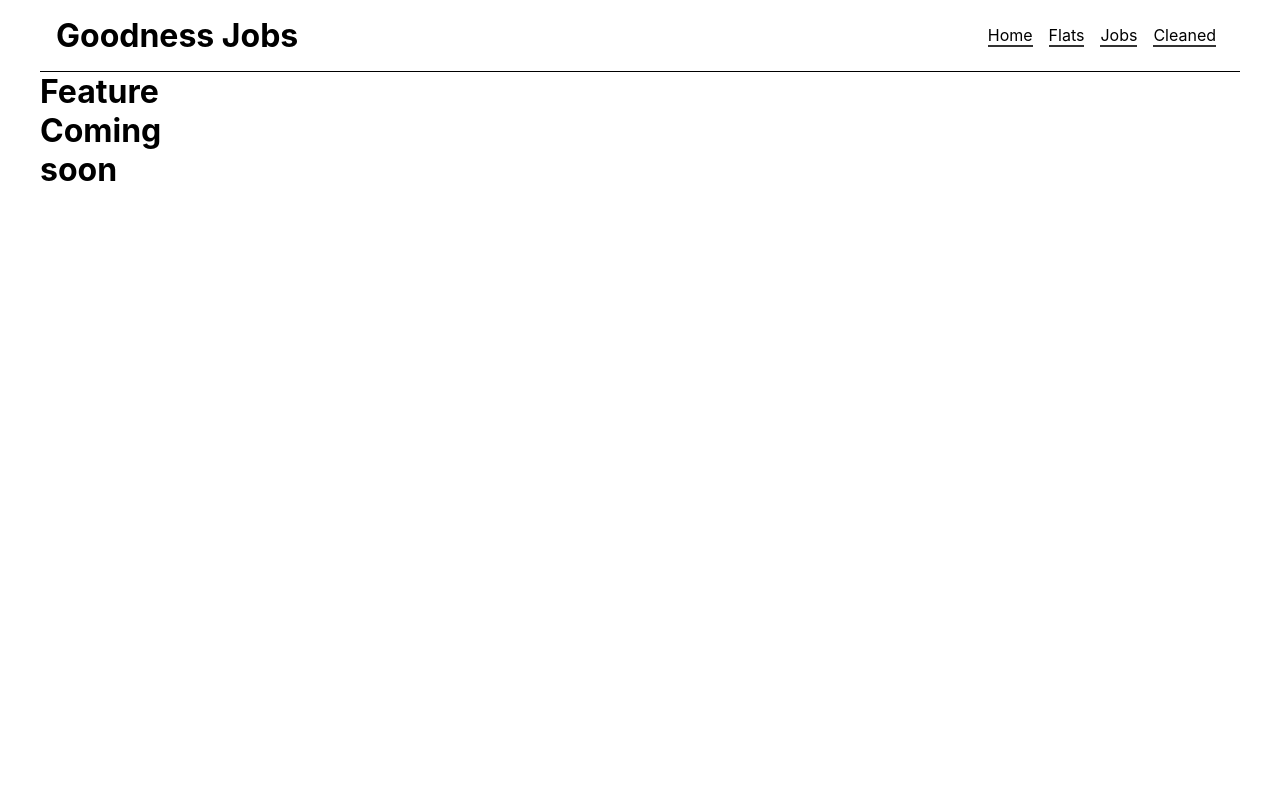
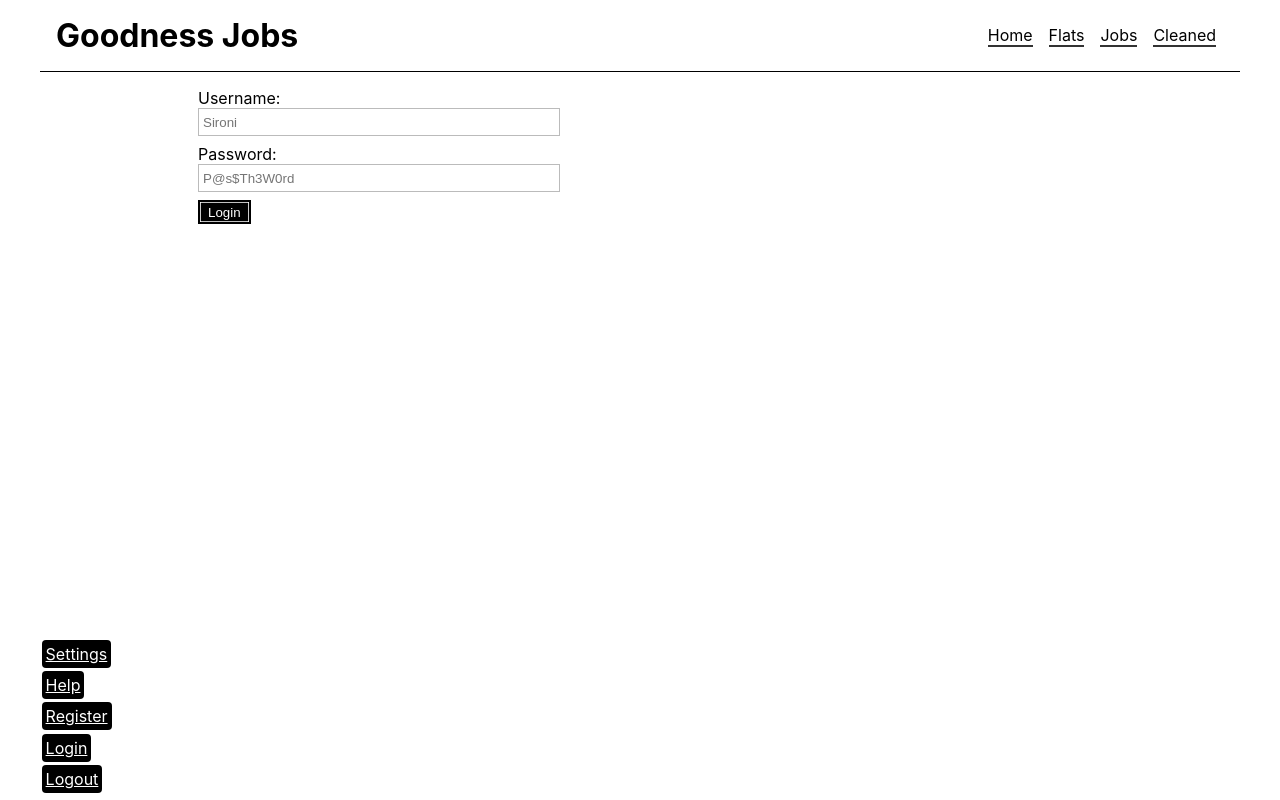
Before and after one commit to Sironi-00/goodness-jobs, a React (Create React App) app in the folder jobs-site/: page /login in a window 1280 px wide. Built offline with nearby package versions, Linux system fonts and the light colour scheme.

Commit message:
init client auth

```diff
--- a/jobs-site/src/App.js
+++ b/jobs-site/src/App.js
@@ -9,6 +9,9 @@ import Job from "./Components/jobs/Job";
 import NewJob from "./Components/jobs/NewJob";
 import Cleaned from "./Components/cleaned/Cleaned";
 
+import Login from "./Components/auth/Login";
+import Register from "./Components/auth/Register";
+
 function App() {
   return (
     <>
@@ -16,7 +19,9 @@ function App() {
         <Nav />
         <div className="main">
         <Routes>
-        <Route path="/" element={<Home />} />
+          <Route path="/" element={<Home />} />
+          <Route path="/login" element={<Login />} />
+          <Route path="/register" element={<Register />} />
           <Route path="/flats/new" element={<NewFlat />} />
           <Route path="/flats/:code" element={<Jobs />} />
           <Route path="/flats" element={<Flats />} />
--- a/jobs-site/src/Components/aside.js/Aside.css
+++ b/jobs-site/src/Components/aside.js/Aside.css
@@ -22,10 +22,11 @@
     position: absolute;
     bottom: 0;
     left: 0;
-    width: 100%;
     margin: 0.35rem 0;
     display: flex;
-    justify-content: space-evenly;
+    flex-direction: column;
+    /* justify-content: space-evenly; */
+    list-style: none;
 }
 @media screen and (max-width: 850px)  {
     .sys-links {
@@ -33,11 +34,10 @@
     }
 }
 .sys-links li {
-    /* display: inline-flex; */
-    list-style: none;
+    display: inline-flex;
 }
-.sys-links a {
-    color: blue;
-    padding: 0 0.25rem;
+.global-links {
+    text-decoration: underline;
+    padding: 0.25rem;
     margin: 0.1rem;
 }
--- a/jobs-site/src/Components/aside.js/Aside.js
+++ b/jobs-site/src/Components/aside.js/Aside.js
@@ -17,13 +17,19 @@ function Aside({ array = [] }) {
       </ul>
       <ul className="sys-links">
         <li>
-          <Link to="/settings">Settings</Link>{" "}
+          <Link className='global-links' to="/settings">Settings</Link>{" "}
         </li>
         <li>
-          <Link to="/help">Help</Link>
+          <Link className='global-links' to="/help">Help</Link>
         </li>
         <li>
-          <Link to="/logout"> Logout</Link>
+          <Link className='global-links' to="/register"> Register</Link>
+        </li>
+        <li>
+          <Link className='global-links' to="/login"> Login</Link>
+        </li>
+        <li>
+          <Link className='global-links' to="/logout"> Logout</Link>
         </li>
       </ul>
     </div>
--- /dev/null
+++ b/jobs-site/src/Components/auth/Login.js
@@ -0,0 +1,43 @@
+import React, { useState } from 'react'
+import Aside from '../aside.js/Aside'
+import { getUserByUsername } from '../../utils/apiUsers';
+import { useNavigate } from 'react-router-dom';
+
+function Login() {
+    const navigate = useNavigate();
+  const [user, setUser] = useState({
+    username: "",
+    password: ""
+  });
+  const setUsername = ({target}) => {
+    setUser(prev => ({...prev, username: target.value}));
+};
+const setPassword = ({target}) => {
+    setUser(prev => ({...prev, password: target.value}));
+};
+const handleSubmit = async (e) => {
+    e.preventDefault();
+    console.log(user);
+    return ;
+    const res = await getUserByUsername(user);
+    if (res) {
+        navigate("/flats")
+    }
+}
+    return (
+    <>
+    <Aside />
+    <div className='scope'>
+    <form onSubmit={handleSubmit}>
+    <label htmlFor="username">Username:</label>
+        <input type='text' value={user.username} placeholder='Sironi' required onChange={setUsername}/>
+        <label htmlFor="password">Password:</label>
+        <input type='password' value={user.password} placeholder='P@s$Th3W0rd' required onChange={setPassword}/>
+        <input type='submit' value="Login" />
+    </form>
+    </div>
+    </>
+  )
+}
+
+export default Login
--- /dev/null
+++ b/jobs-site/src/Components/auth/Register.js
@@ -0,0 +1,65 @@
+import React, { useState } from 'react'
+import Aside from '../aside.js/Aside'
+import { useNavigate } from 'react-router-dom';
+import { createUser } from "../../utils/apiUsers";
+
+function Register() {
+    const navigate = useNavigate();
+    const [newUser, setNewUser] = useState({
+        username: "",
+        password: "",
+        confirmPassword: "",
+        group: ""
+    });
+    const setUsername = ({target}) => {
+        setNewUser(prev => ({...prev, username: target.value}));
+    };
+    const setPassword = ({target}) => {
+        setNewUser(prev => ({...prev, password: target.value}));
+    };
+    const setConfirmPassword = ({target}) => {
+        setNewUser(prev => ({...prev, confirmPassword: target.value}));
+    };
+    const setGroup = ({target}) => {
+        setNewUser(prev => ({...prev, group: target.value}));
+    };
+    const handleSubmit = async (e) => {
+        e.preventDefault();
+        if (newUser.password !== newUser.confirmPassword) {
+            alert("Password not match!");
+            return
+        }
+        console.log(newUser);
+        return;
+        const res = await createUser({newUser});
+        if (res) {
+            navigate("/flats")
+        }
+    };
+
+  return (
+    <>
+    <Aside />
+    <div className='scope'>
+        <form onSubmit={handleSubmit}>
+        <label htmlFor="username">Username:</label>
+        <input type='text' value={newUser.username} placeholder='Sironi' required onChange={setUsername}/>
+        <label htmlFor="password">Password:</label>
+        <input type='password' value={newUser.password} placeholder='P@s$Th3W0rd' required onChange={setPassword}/>
+        <label htmlFor="confirm-password">Confirm Password:</label>
+        <input type='password' value={newUser.confirmPassword} placeholder='p@s$th3word' required onChange={setConfirmPassword}/>
+        <label htmlFor="group">Group:</label>
+        <select onChange={setGroup} value={newUser.group}>
+        <option value="">Default</option>
+            <option value="fac">Fac</option>
+            <option value="gc">GC</option>
+            <option value="admin">Admin</option>
+        </select>
+        <input type='submit' value="Register" />
+        </form>
+    </div>
+    </>
+  )
+}
+
+export default Register
--- a/jobs-site/src/index.css
+++ b/jobs-site/src/index.css
@@ -96,6 +96,9 @@ body {
     font-weight: bold;
 }
 /* //////////////////// */
+form label {
+    display: block;
+}
 form input:not(input[type="submit"]), form select {
     display: block;
     min-width: 35%;
@@ -114,7 +117,7 @@ input, select {
 select {
     background-color: #FFF;
 }
-input[type="button"] {
+input[type="button"], .global-links {
     max-width: max-content;
     padding: 0.35rem 0.5rem;
     margin: 0.25rem 0.5rem;
--- /dev/null
+++ b/jobs-site/src/utils/apiUsers.js
@@ -0,0 +1,68 @@
+import BASE_URL from "./BASE_URL";
+
+const getUserByUsername = async ({username, password}) => {
+    try {
+    const response = await fetch(`${BASE_URL}/user`, {
+        method: "GET",
+        credentials: "include",
+        body: JSON.stringify({username, password})
+    });
+    if (response.ok) {
+        return await response.json();
+    } else {
+        return [];
+    } } catch (err) {
+        console.log(err);
+        return [];
+    }
+};
+
+const createUser = async (newUser) => {
+    const requestBody = {
+        method: "POST",
+        headers: {
+            "Content-Type":"application/json"
+        },
+        body: JSON.stringify(newUser)
+    };
+    const response = await fetch(`${BASE_URL}/user`, requestBody);
+    if (response.ok) {
+        return await response.json();
+    } else {
+        return false;
+    }
+};
+
+const updateUser = async ({selector, value}) => {
+    const requestBody = {
+        method: "PATCH",
+        headers: {
+            "Content-Type":"application/json"
+        },
+        body: JSON.stringify({
+            "key": selector,
+            "value": value
+           })
+    };
+    const response = await fetch(`${BASE_URL}/user`, requestBody);
+    if (response.ok) {
+        return await response.json();
+    } else {
+        return [];
+    }
+};
+
+
+const deleteUser = async (username) => {
+    const response = await fetch(`${BASE_URL}/user/${username}`, {method: "DELETE"});
+    if (response.ok) {
+        return true;
+    }
+}
+
+export {
+    getUserByUsername,
+    createUser,
+    updateUser,
+    deleteUser
+};
```
